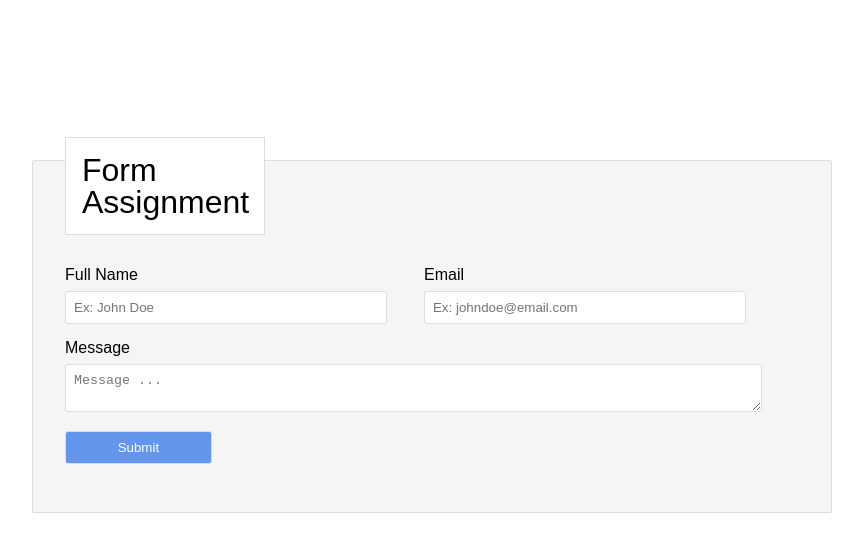
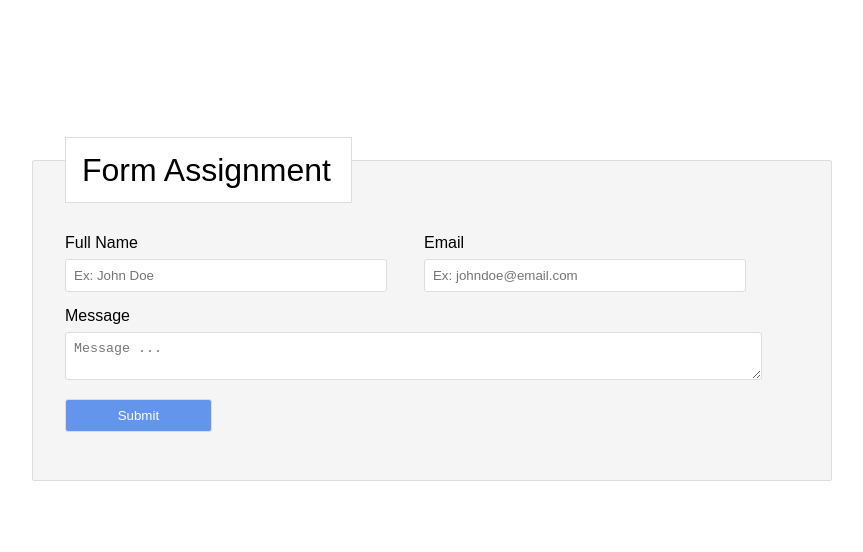
Before and after one commit to sarv0004/sarvneet-sarvneet-form-1526, a plain HTML site: page index.html in a window 1280 px wide. Shown: the whole page, without its empty margins (208-1071 px from the left). Drawn offline with nearby package versions, Linux system fonts and the light colour scheme.

Commit message:
heading size

```diff
--- a/css/styles.css
+++ b/css/styles.css
@@ -60,7 +60,7 @@ input, textarea {
 	}
 
 	.heading {
-		width:25%;
+		width:36%;
 	}
 
 	.field-1, .field-2 {
```
